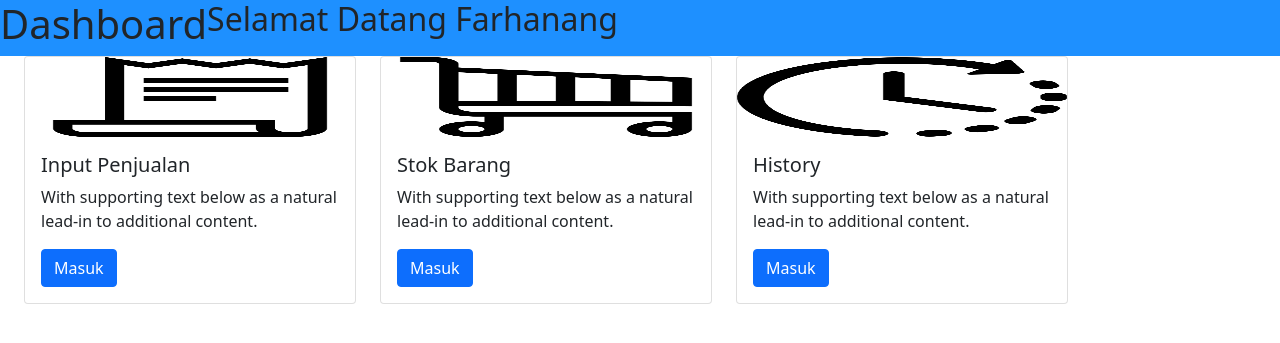
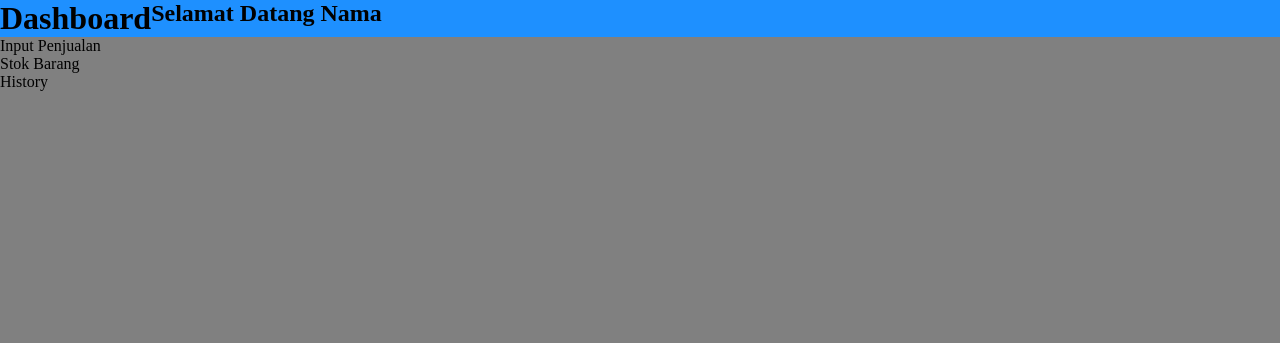
Before and after one commit to augesvina/irreplaceable, a PHP site: page /dashboard.php in a window 1280 px wide. Shown: the top 343 px of the page. Run offline with PHP 8.4, Linux system fonts and the light colour scheme.

Commit message:
Add files via upload

```diff
--- a/dashboard.php
+++ b/dashboard.php
@@ -1,72 +1,29 @@
-<?php
-$username = "Farhanang";
-
-?>
 <!DOCTYPE html>
 <html lang="en">
-
 <head>
     <meta charset="UTF-8">
     <meta http-equiv="X-UA-Compatible" content="IE=edge">
     <meta name="viewport" content="width=device-width, initial-scale=1.0">
     <title>Dashboard</title>
     <link rel="stylesheet" href="style/dashboard.css">
-    <link href="https://cdn.jsdelivr.net/npm/bootstrap@5.1.1/dist/css/bootstrap.min.css" rel="stylesheet" integrity="sha384-F3w7mX95PdgyTmZZMECAngseQB83DfGTowi0iMjiWaeVhAn4FJkqJByhZMI3AhiU" crossorigin="anonymous">
-
 </head>
-
 <body>
     <div class="all">
         <div class="header">
-            <div class="pojok">
-                <h1>Dashboard</h1>
-            </div>
-            <div class="pojok">
-                <h2>Selamat Datang <?php echo $username;?></h2>
-            </div>
+            <div class="pojok"><h1>Dashboard</h1></div>
+            <div class="pojok"><h2>Selamat Datang Nama</h2></div>
         </div>
-        <div class="bawah">
-            <div class="position-relative">
-                <div class="position-absolute top-25 start-25">
+        <div class="bawah" >
+            <ul style="list-style-type: none;">
+                <li>Input Penjualan</li>
+                <li>Stok Barang</li>
+                <li>History</li>
+            </ul>
+        </div>
 
 
-                    <div class="row container">
-                        <div class="col-sm-4">
-                            <div class="card">
-                                <img src="img/receipt.png" class="card-img-top" width="140" height="80" alt="...">
-                                <div class="card-body">
-                                    <h5 class="card-title">Input Penjualan</h5>
-                                    <p class="card-text">With supporting text below as a natural lead-in to additional content.</p>
-                                    <a href="penjualan.php" class="btn btn-primary">Masuk</a>
-                                </div>
-                            </div>
-                        </div>
-                        <div class="col-sm-4">
-                            <div class="card">
-                                <img src="img/shopping-cart.png" class="card-img-top" width="140" height="80" alt="...">
-                                <div class="card-body">
-                                    <h5 class="card-title">Stok Barang</h5>
-                                    <p class="card-text">With supporting text below as a natural lead-in to additional content.</p>
-                                    <a href="stok.php" class="btn btn-primary">Masuk</a>
-                                </div>
-                            </div>
-                        </div>
-                        <div class="col-sm-4">
-                            <div class="card">
-                                <img src="img/time-left.png" class="card-img-top" width="140" height="80" alt="...">
-                                <div class="card-body">
-                                    <h5 class="card-title">History</h5>
-                                    <p class="card-text">With supporting text below as a natural lead-in to additional content.</p>
-                                    <a href="history" class="btn btn-primary">Masuk</a>
-                                </div>
-                            </div>
-                        </div>
-                    </div>
-                </div>
-            </div>
 
-        </div>
-        <script src="https://cdn.jsdelivr.net/npm/bootstrap@5.1.1/dist/js/bootstrap.bundle.min.js" integrity="sha384-/bQdsTh/da6pkI1MST/rWKFNjaCP5gBSY4sEBT38Q/9RBh9AH40zEOg7Hlq2THRZ" crossorigin="anonymous"></script>
+    </div>
+
 </body>
-
 </html>
--- a/style/dashboard.css
+++ b/style/dashboard.css
@@ -9,9 +9,8 @@
 
 }
 
-div .header {
-    border: 2 solid black;
+.header {
     display: flex;
     background-color: DodgerBlue;
-
+    align-content: space-around;
 }
```
Also changed, not shown: config.php (added, +14 -0 lines), db_manajemen.sql (+23 -18 lines), index.php (added, +62 -0 lines), logout.php (added, +8 -0 lines), registrasi.php (added, +79 -0 lines), README.md.
